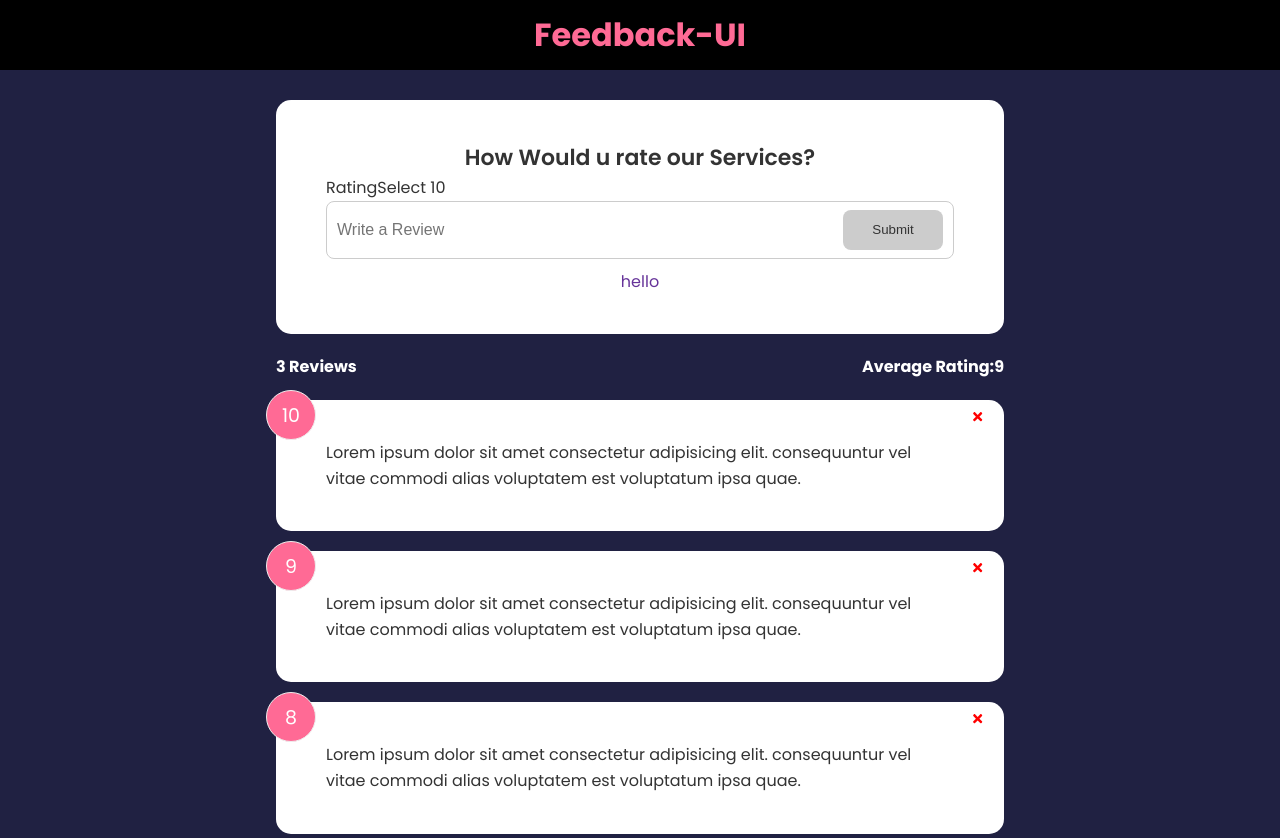
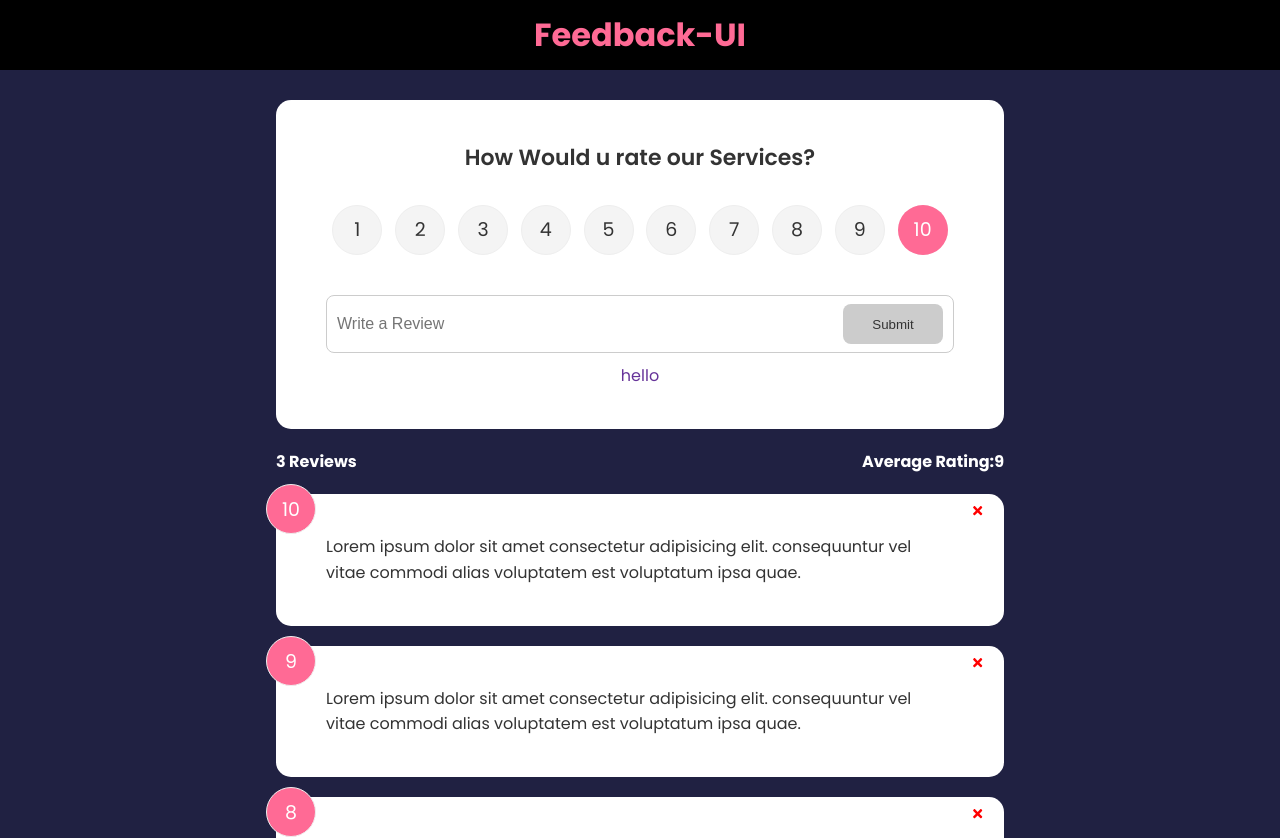
Before and after one commit to srujan-here/React_Feedback_app_working_model, a React (Create React App) app in the folder feedback-app/: page / in a window 1280 px wide. Shown: the top 838 px of the page. Built offline with nearby package versions, Linux system fonts and the light colour scheme.

Commit message:
added rating components

```diff
--- a/feedback-app/src/components/Feedbackform.jsx
+++ b/feedback-app/src/components/Feedbackform.jsx
@@ -40,7 +40,7 @@
       <Card reverse={false}>
         <form onSubmit={cliclhandle}>
           <h2>How Would u rate our Services?</h2>
-          <RatingSelect />
+          <RatingSelect select={setrating} selected={rating}/>
           <div class="input-group">
             <input
               type="text"
--- a/feedback-app/src/components/RatingSelect.jsx
+++ b/feedback-app/src/components/RatingSelect.jsx
@@ -1,8 +1,32 @@
-import React, { useState } from "react";
+function RatingSelect({ select, selected }) {
+  // NOTE: We don't need local state here as it's a duplicate of parent state
+  // also no real need for useEffect or context
+  // useEffect(() => {
+  //   select(feedbackEdit.item.rating)
+  // }, [feedbackEdit])
 
-function RatingSelect() {
-  const [rating, setrating] = useState(10);
-  return <div>RatingSelect {rating}</div>;
+  const handleChange = (e) => {
+    select(+e.currentTarget.value)
+  }
+
+  // NOTE: simplified with iteration
+  return (
+    <ul className='rating'>
+      {Array.from({ length: 10 }, (_, i) => (
+        <li key={`rating-${i + 1}`}>
+          <input
+            type='radio'
+            id={`num${i + 1}`}
+            name='rating'
+            value={i + 1}
+            onChange={handleChange}
+            checked={selected === i + 1}
+          />
+          <label htmlFor={`num${i + 1}`}>{i + 1}</label>
+        </li>
+      ))}
+    </ul>
+  )
 }
 
-export default RatingSelect;
+export default RatingSelect
```
